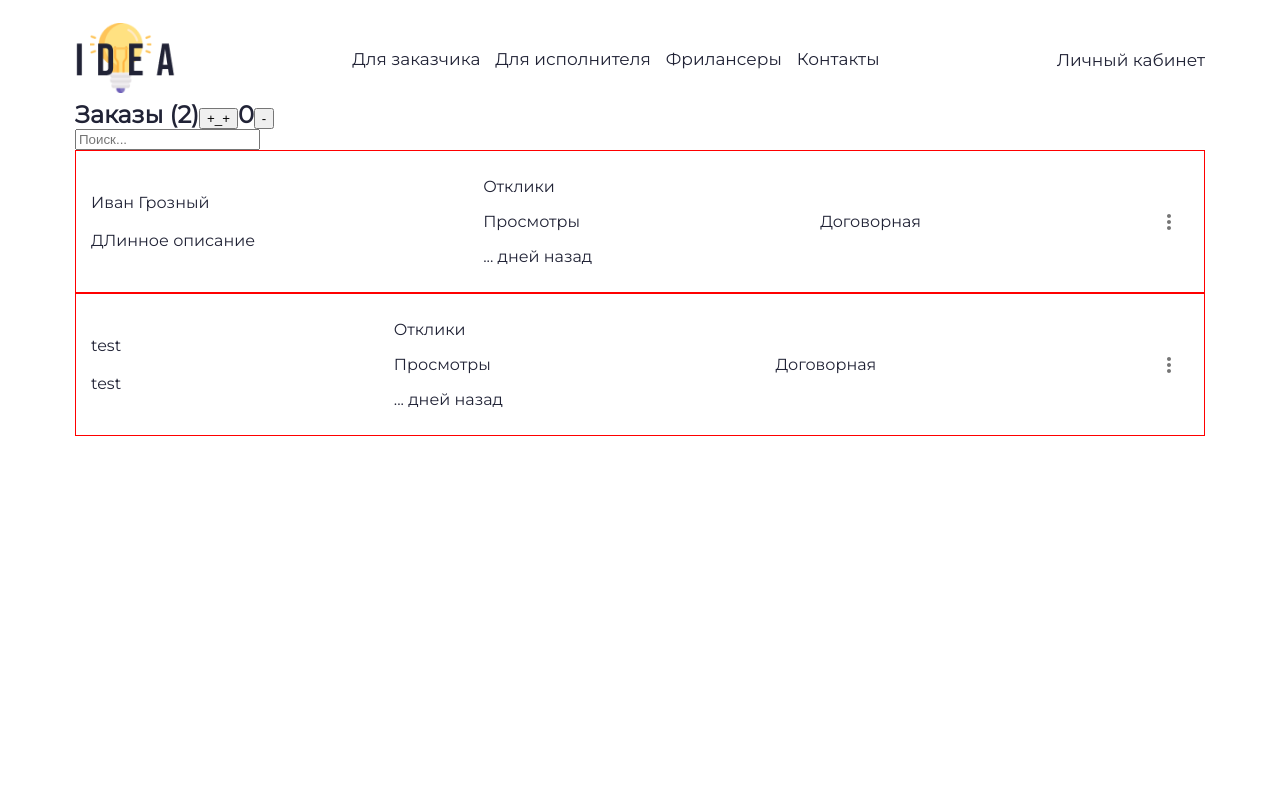
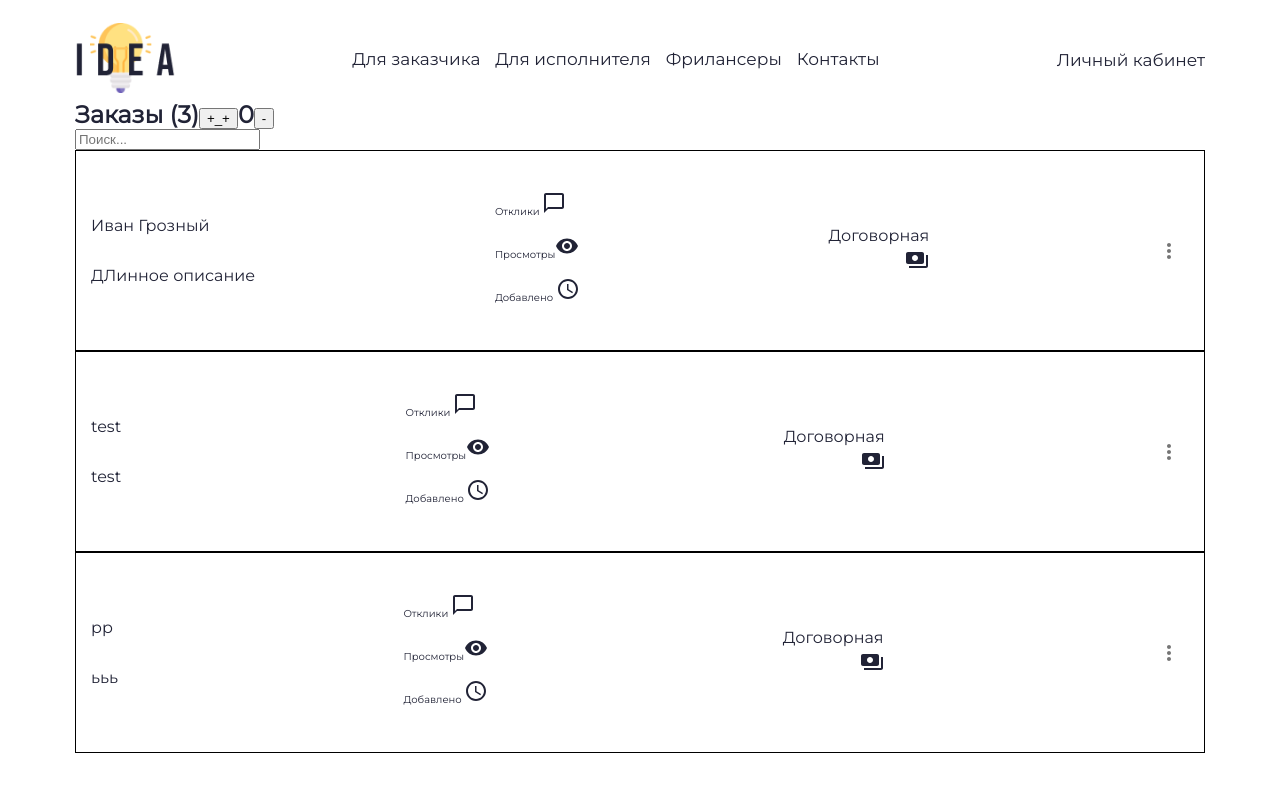
Before and after one commit to Don-Mihai/react-project-02, a React (Create React App) app: page /orders in a window 1280 px wide. Shown: the top 792 px of the page. Built offline with nearby package versions, Linux system fonts and the light colour scheme; data requests are answered from the project's data file; a web font is replaced by a local one.

Commit message:
[design] order

```diff
--- a/db.json
+++ b/db.json
@@ -9,6 +9,11 @@
       "name": "test",
       "describe": "test",
       "id": 10
+    },
+    {
+      "name": "рр",
+      "describe": "ььь",
+      "id": 11
     }
   ],
   "comments": [],
--- a/src/components/CreateOrder/CreateOrder.scss
+++ b/src/components/CreateOrder/CreateOrder.scss
@@ -1,7 +1,7 @@
 .order {
   width: 600px;
   padding: 15px;
-  background-color: coral;
+  background-color: beige;
 }
 
 .order__input-name {
@@ -9,7 +9,7 @@
 }
 
 .order__button {
-    padding: 8px 15px;
-    background-color: #000;
-    color: #fff;
+  padding: 8px 15px;
+  background-color: #000;
+  color: #fff;
 }
--- a/src/components/Order/Order.tsx
+++ b/src/components/Order/Order.tsx
@@ -1,34 +1,40 @@
-import IconButton from '@mui/material/IconButton';
-import DeleteIcon from '@mui/icons-material/Delete';
-import EditIcon from '@mui/icons-material/Edit';
-import SaveIcon from '@mui/icons-material/Save';
-import MoreVertIcon from '@mui/icons-material/MoreVert';
-import { useState } from 'react';
-import { TCreateOrder } from '../../redux/order/types';
-import Menu from '@mui/material/Menu';
-import MenuItem from '@mui/material/MenuItem/MenuItem';
-import React from 'react';
-import './Order.scss'
+import IconButton from "@mui/material/IconButton";
+import DeleteIcon from "@mui/icons-material/Delete";
+import EditIcon from "@mui/icons-material/Edit";
+import SaveIcon from "@mui/icons-material/Save";
+import MoreVertIcon from "@mui/icons-material/MoreVert";
+import { useState } from "react";
+import { TCreateOrder } from "../../redux/order/types";
+import Menu from "@mui/material/Menu";
+import MenuItem from "@mui/material/MenuItem/MenuItem";
+import PaymentsIcon from "@mui/icons-material/Payments";
+import RemoveRedEyeIcon from "@mui/icons-material/RemoveRedEye";
+import AccessTimeIcon from "@mui/icons-material/AccessTime";
+import ChatBubbleOutlineIcon from "@mui/icons-material/ChatBubbleOutline";
+import React from "react";
+import "./Order.scss";
 
 // todo: описать интерфейс для пропсов [1]
 
-const Order = ({ object, index, onDelete, onEdit}: any) => {
-  const [formValues, setFormValues] = useState<TCreateOrder>({ name: object.name, describe: object.describe });
-  const [editMode, setEditMode] = useState<boolean>(false)
+const Order = ({ object, index, onDelete, onEdit }: any) => {
+  const [formValues, setFormValues] = useState<TCreateOrder>({
+    name: object.name,
+    describe: object.describe,
+  });
+  const [editMode, setEditMode] = useState<boolean>(false);
 
   const [anchorEl, setAnchorEl] = React.useState<null | HTMLElement>(null);
   const openOptions = Boolean(anchorEl);
 
-
   const onClickEdit = () => {
-    setEditMode(!editMode)
-    handleClose()
-  }
+    setEditMode(!editMode);
+    handleClose();
+  };
 
   const onClickDelete = () => {
-    onDelete(object.id)
-    handleClose()
-  }
+    onDelete(object.id);
+    handleClose();
+  };
 
   const handleClick = (event: React.MouseEvent<HTMLElement>) => {
     setAnchorEl(event.currentTarget);
@@ -37,43 +43,73 @@ const Order = ({ object, index, onDelete, onEdit}: any) => {
     setAnchorEl(null);
   };
 
-
   const handleChange = (event: React.ChangeEvent<HTMLInputElement>) => {
     // взять данные инпута
     setFormValues({ ...formValues, name: event.target.value });
   };
 
-  const handleChangeSecondary = (event: React.ChangeEvent<HTMLTextAreaElement>) => {
+  const handleChangeSecondary = (
+    event: React.ChangeEvent<HTMLTextAreaElement>
+  ) => {
     // взять данные инпута
     setFormValues({ ...formValues, describe: event.target.value });
   };
 
   const onClickSave = () => {
-
-    onEdit({...formValues, id: object.id})
-    setEditMode(false)
-  }
+    onEdit({ ...formValues, id: object.id });
+    setEditMode(false);
+  };
 
   return (
-        <div className="order-item" key={object.id} style={{ border: '1px solid red' }}>
+    <div
+      className="order-item"
+      key={object.id}
+      style={{ border: "1px solid black" }}
+    >
       <div>
-                {editMode ? <input type="text" onChange={handleChange} value={formValues?.name} /> : <div>{object?.name}</div>}
+        {editMode ? (
+          <input type="text" onChange={handleChange} value={formValues?.name} />
+        ) : (
+          <div>{object?.name}</div>
+        )}
         <br />
-                {editMode ? <textarea name="describe" onChange={handleChangeSecondary} value={formValues?.describe}></textarea> : <div>{object?.describe}</div>}
+        {editMode ? (
+          <textarea
+            name="describe"
+            onChange={handleChangeSecondary}
+            value={formValues?.describe}
+          ></textarea>
+        ) : (
+          <div>{object?.describe}</div>
+        )}
       </div>
 
       <div className="order-item__details">
-                <p>Отклики</p>
-                <p>Просмотры</p>
-                <p>... дней назад</p>
+        <p>
+          Отклики <ChatBubbleOutlineIcon></ChatBubbleOutlineIcon>
+        </p>
+        <p>
+          Просмотры<RemoveRedEyeIcon></RemoveRedEyeIcon>
+        </p>
+        <p>
+          Добавлено <AccessTimeIcon></AccessTimeIcon>
+        </p>
       </div>
       <div className="order-item__price">
-                <div>Договорная</div>
+        <div>
+          Договорная<PaymentsIcon></PaymentsIcon>
+        </div>
+
         {/* <img></img> */}
       </div>
 
       {editMode && (
-                <IconButton onClick={onClickSave} aria-label="delete" size="small" sx={{position: 'absolute', top: '15px', right: '20px'}}>
+        <IconButton
+          onClick={onClickSave}
+          aria-label="delete"
+          size="small"
+          sx={{ position: "absolute", top: "15px", right: "20px" }}
+        >
           <SaveIcon fontSize="small" />
         </IconButton>
       )}
@@ -81,8 +117,8 @@ const Order = ({ object, index, onDelete, onEdit}: any) => {
       <IconButton
         aria-label="more"
         id="long-button"
-                aria-controls={openOptions ? 'long-menu' : undefined}
-                aria-expanded={openOptions ? 'true' : undefined}
+        aria-controls={openOptions ? "long-menu" : undefined}
+        aria-expanded={openOptions ? "true" : undefined}
         aria-haspopup="true"
         onClick={handleClick}
       >
@@ -91,7 +127,7 @@ const Order = ({ object, index, onDelete, onEdit}: any) => {
       <Menu
         id="long-menu"
         MenuListProps={{
-                    'aria-labelledby': 'long-button',
+          "aria-labelledby": "long-button",
         }}
         anchorEl={anchorEl}
         open={openOptions}
@@ -103,10 +139,10 @@ const Order = ({ object, index, onDelete, onEdit}: any) => {
           },
         }}
       >
-                <MenuItem key={'1'} onClick={onClickEdit}>
+        <MenuItem key={"1"} onClick={onClickEdit}>
           <EditIcon fontSize="small" />
         </MenuItem>
-                <MenuItem key={'2'} onClick={onClickDelete}>
+        <MenuItem key={"2"} onClick={onClickDelete}>
           <DeleteIcon fontSize="small" />
         </MenuItem>
       </Menu>
--- a/src/components/Orders/Orders.scss
+++ b/src/components/Orders/Orders.scss
@@ -2,12 +2,27 @@
   display: flex;
   justify-content: space-between;
   align-items: center;
+
+  margin: 0 auto;
   padding: 10px 15px;
+  font-family: "Montserrat", sans-serif;
+  font-size: 16px;
+  font-weight: normal;
+  line-height: 25px;
+  border-color: black;
   &__details {
-    flex-direction: row;
+    // align-items: baseline;
+    max-width: 20%;
+    margin: 20px;
+    font-size: 10px;
   }
   &__price {
     justify-content: end;
+    align-content: flex-end;
+    // align-items: baseline;
+    text-align: right;
+
+    max-width: 10%;
   }
 }
 
--- a/src/index.scss
+++ b/src/index.scss
@@ -3,7 +3,7 @@ body {
   margin: 0;
   margin: 0 auto;
   padding: 20px 75px 0 75px;
-  font-family: 'Montserrat', sans-serif;
+  font-family: "Montserrat", sans-serif;
   background-color: #fff;
   color: #212336;
 }
@@ -23,5 +23,5 @@ a {
 }
 
 * {
-  box-sizing: border-box;
+  box-sizing: -box;
 }
```
Lines whose indentation alone changed are shown as unchanged.
